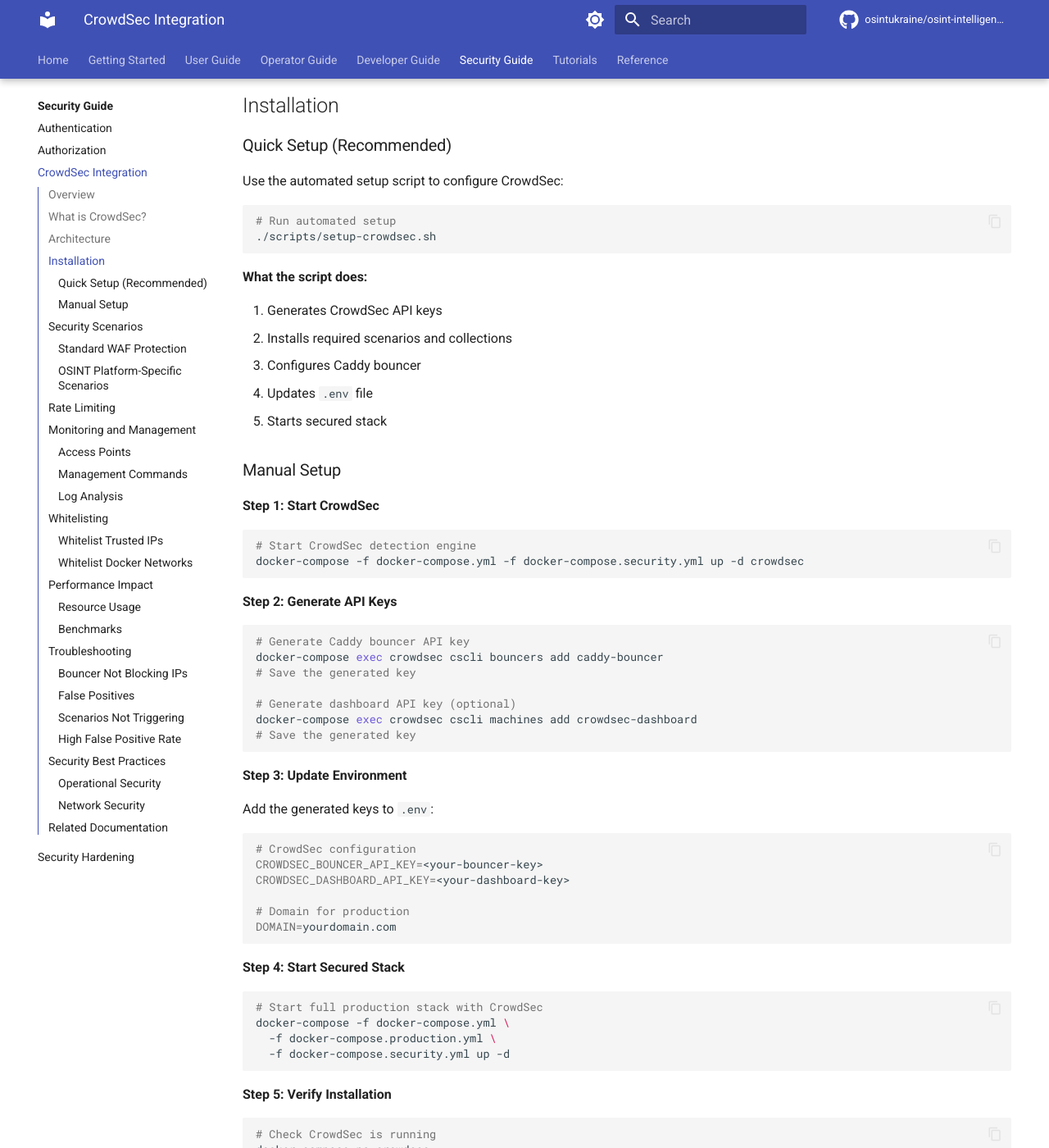
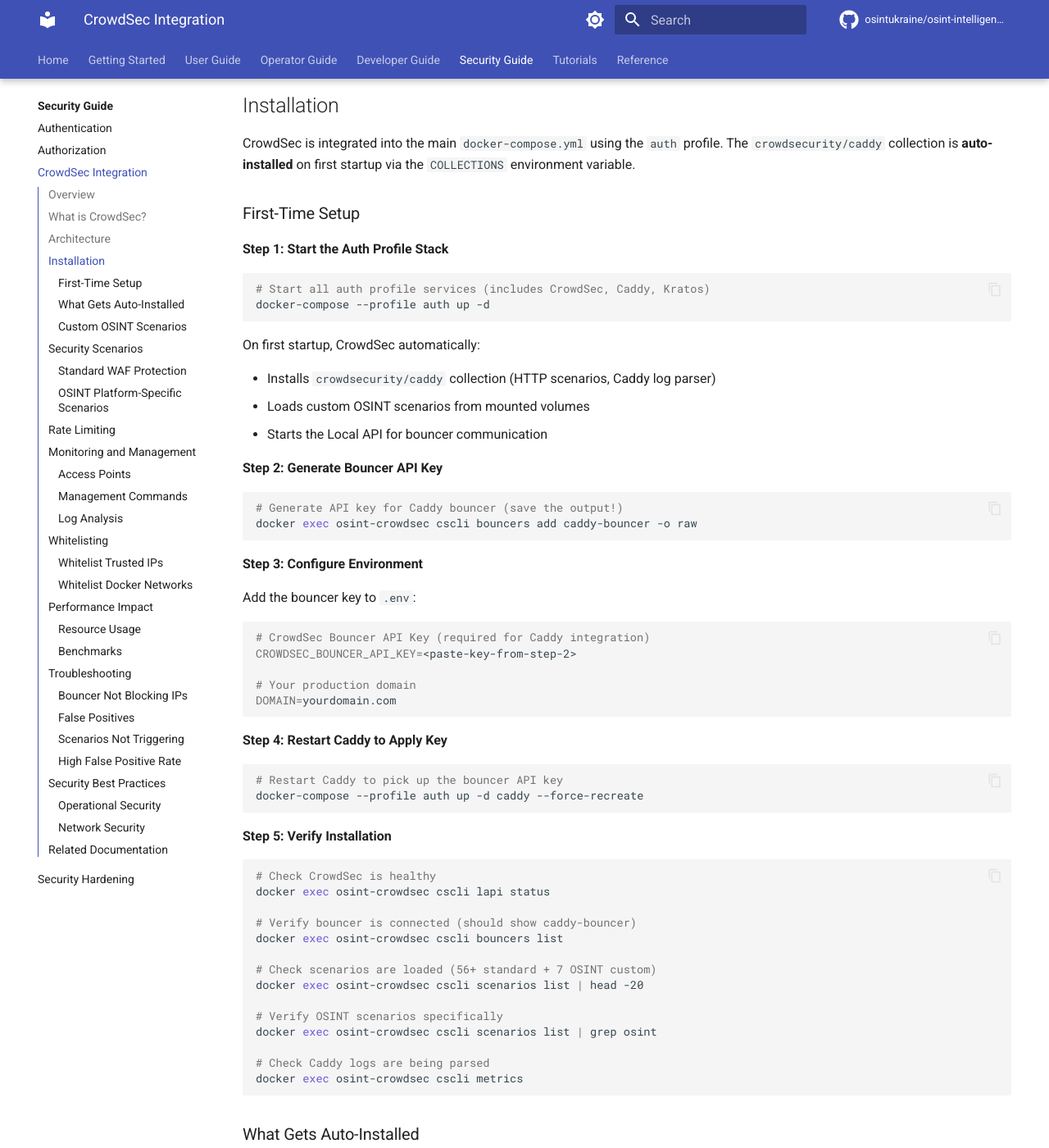
Before and after one commit to osintukraine/osint-platform-docs, an MkDocs documentation site: the page built from docs/security-guide/crowdsec.md, in a window 1280 px wide and 1400 px high, scrolled down 2138 px. Shown: the whole window at 82% size. Built offline with MkDocs 1.6.1 and Material for MkDocs 9.7.7, drawn with Linux system fonts in a browser that asks for light colours; comment, search, counter and statistics services are not loaded; the version menu is left out; some of the changed text lies outside the part shown.

Commit message:
Update CrowdSec documentation with actual implementation
- Update installation section for docker-compose profile-based setup
- Add COLLECTIONS env var for auto-installing crowdsecurity/caddy
- Fix field mappings to match crowdsecurity/caddy-logs parser:
  - evt.Meta.log_type = 'http_access-log' (not caddy_access)
  - evt.Meta.http_path (not evt.Parsed.request_path)
  - evt.Meta.http_user_agent (not evt.Parsed.user_agent)
- Update all 7 OSINT scenario configurations with correct syntax
- Add field mapping reference note for scenario developers
- Update ban durations to match profiles.yaml

🤖 Generated with [Claude Code](https://claude.com/claude-code)

Co-Authored-By: Claude Opus 4.5 <noreply@anthropic.com>

````diff
--- a/docs/security-guide/crowdsec.md
+++ b/docs/security-guide/crowdsec.md
@@ -61,78 +61,91 @@ IP Bans enforced by Caddy Bouncer
 
 ## Installation
 
-### Quick Setup (Recommended)
+CrowdSec is integrated into the main `docker-compose.yml` using the `auth` profile. The `crowdsecurity/caddy` collection is **auto-installed** on first startup via the `COLLECTIONS` environment variable.
 
-Use the automated setup script to configure CrowdSec:
+### First-Time Setup
+
+**Step 1: Start the Auth Profile Stack**
 
 ```bash
-# Run automated setup
-./scripts/setup-crowdsec.sh
+# Start all auth profile services (includes CrowdSec, Caddy, Kratos)
+docker-compose --profile auth up -d
 ```
 
-**What the script does:**
+On first startup, CrowdSec automatically:
 
-1. Generates CrowdSec API keys
-2. Installs required scenarios and collections
-3. Configures Caddy bouncer
-4. Updates `.env` file
-5. Starts secured stack
+- Installs `crowdsecurity/caddy` collection (HTTP scenarios, Caddy log parser)
+- Loads custom OSINT scenarios from mounted volumes
+- Starts the Local API for bouncer communication
 
-### Manual Setup
-
-**Step 1: Start CrowdSec**
+**Step 2: Generate Bouncer API Key**
 
 ```bash
-# Start CrowdSec detection engine
-docker-compose -f docker-compose.yml -f docker-compose.security.yml up -d crowdsec
+# Generate API key for Caddy bouncer (save the output!)
+docker exec osint-crowdsec cscli bouncers add caddy-bouncer -o raw
 ```
 
-**Step 2: Generate API Keys**
+**Step 3: Configure Environment**
+
+Add the bouncer key to `.env`:
 
 ```bash
-# Generate Caddy bouncer API key
-docker-compose exec crowdsec cscli bouncers add caddy-bouncer
-# Save the generated key
+# CrowdSec Bouncer API Key (required for Caddy integration)
+CROWDSEC_BOUNCER_API_KEY=<paste-key-from-step-2>
 
-# Generate dashboard API key (optional)
-docker-compose exec crowdsec cscli machines add crowdsec-dashboard
-# Save the generated key
-```
-
-**Step 3: Update Environment**
-
-Add the generated keys to `.env`:
-
-```bash
-# CrowdSec configuration
-CROWDSEC_BOUNCER_API_KEY=<your-bouncer-key>
-CROWDSEC_DASHBOARD_API_KEY=<your-dashboard-key>
-
-# Domain for production
+# Your production domain
 DOMAIN=yourdomain.com
 ```
 
-**Step 4: Start Secured Stack**
+**Step 4: Restart Caddy to Apply Key**
 
 ```bash
-# Start full production stack with CrowdSec
-docker-compose -f docker-compose.yml \
-  -f docker-compose.production.yml \
-  -f docker-compose.security.yml up -d
+# Restart Caddy to pick up the bouncer API key
+docker-compose --profile auth up -d caddy --force-recreate
 ```
 
 **Step 5: Verify Installation**
 
 ```bash
-# Check CrowdSec is running
-docker-compose ps crowdsec
+# Check CrowdSec is healthy
+docker exec osint-crowdsec cscli lapi status
 
-# Check bouncer is connected
-docker-compose exec crowdsec cscli bouncers list
+# Verify bouncer is connected (should show caddy-bouncer)
+docker exec osint-crowdsec cscli bouncers list
 
-# Verify scenarios are installed
-docker-compose exec crowdsec cscli scenarios list
+# Check scenarios are loaded (56+ standard + 7 OSINT custom)
+docker exec osint-crowdsec cscli scenarios list | head -20
+
+# Verify OSINT scenarios specifically
+docker exec osint-crowdsec cscli scenarios list | grep osint
+
+# Check Caddy logs are being parsed
+docker exec osint-crowdsec cscli metrics
 ```
+
+### What Gets Auto-Installed
+
+The `COLLECTIONS=crowdsecurity/caddy` environment variable triggers automatic installation of:
+
+| Collection | Scenarios | Description |
+|------------|-----------|-------------|
+| `crowdsecurity/caddy` | 1 | Caddy log parser |
+| `crowdsecurity/base-http-scenarios` | 15+ | SQL injection, XSS, path traversal, etc. |
+| `crowdsecurity/http-cve` | 40+ | CVE-specific exploit detection |
+
+### Custom OSINT Scenarios
+
+Seven platform-specific scenarios are mounted from `infrastructure/crowdsec/scenarios/`:
+
+| Scenario | Ban Duration | Trigger |
+|----------|--------------|---------|
+| `osint/api-abuse` | 6 hours | 20+ distinct API paths in 10s |
+| `osint/auth-bruteforce` | 24 hours | 3 failed auth in 60s |
+| `osint/admin-abuse` | 48 hours | 5 admin panel requests in 5min |
+| `osint/search-abuse` | 12 hours | 20 search/messages in 60s |
+| `osint/data-extraction` | 72 hours | 50 successful API calls in 5s |
+| `osint/rss-abuse` | 3 minutes | 15 RSS requests in 30s |
+| `osint/suspicious-ua` | 1 hour | 15 requests with bot/curl/python UA |
 
 ## Security Scenarios
 
@@ -155,7 +168,14 @@ CrowdSec includes built-in web application firewall scenarios:
 
 ### OSINT Platform-Specific Scenarios
 
-Custom scenarios tailored for intelligence platform protection:
+Custom scenarios tailored for intelligence platform protection. These use field mappings from the `crowdsecurity/caddy-logs` parser:
+
+!!! note "Field Mapping Reference"
+    - `evt.Meta.log_type` = `http_access-log` (set by Caddy parser)
+    - `evt.Meta.http_path` = Request URI (e.g., `/api/messages`)
+    - `evt.Meta.http_status` = HTTP status code (e.g., `200`, `401`)
+    - `evt.Meta.http_user_agent` = User-Agent header
+    - `evt.Meta.source_ip` = Client IP address
 
 #### 1. API Abuse Detection (`osint/api-abuse`)
 
@@ -166,22 +186,24 @@ Detects automated scraping and excessive API usage.
 ```yaml
 name: osint/api-abuse
 type: leaky
-description: "Detects API abuse via excessive requests"
-filter: "evt.Meta.log_type == 'caddy_access' && evt.Parsed.request_path startsWith '/api/'"
+description: "Detect API abuse against OSINT platform endpoints"
+filter: "evt.Meta.log_type == 'http_access-log' && evt.Meta.http_path contains '/api/'"
+leakspeed: "10s"
 capacity: 50
-leakspeed: "10s"
 groupby: "evt.Meta.source_ip"
+distinct: "evt.Meta.http_path"
+condition: "len(queue.Queue) >= 20"
+blackhole: 300s
 labels:
-  service: api
-  type: abuse
-  remediation: ban
-blackhole: 300s  # 5-minute ban
+  service: osint-api
+  type: api_abuse
+  remediation: true
 ```
 
 **Detection:**
 
-- Triggers on >20 API calls in 10 seconds
-- Bans IP for 5 minutes
+- Triggers on 20+ distinct API paths in 10 seconds
+- Bans IP for 6 hours (via profiles.yaml)
 - Protects against automated data scraping
 
 #### 2. Search API Protection (`osint/search-abuse`)
@@ -192,16 +214,20 @@ Prevents abuse of search and message endpoints.
 
 ```yaml
 name: osint/search-abuse
-filter: "evt.Parsed.request_path in ['/api/search', '/api/messages']"
-capacity: 20
+type: leaky
+filter: "evt.Meta.log_type == 'http_access-log' && (evt.Meta.http_path contains '/api/search' || evt.Meta.http_path contains '/api/messages')"
 leakspeed: "60s"
-blackhole: 600s  # 10-minute ban
+capacity: 30
+groupby: "evt.Meta.source_ip"
+distinct: "evt.Meta.http_path"
+condition: "len(queue.Queue) >= 20"
+blackhole: 600s
 ```
 
 **Detection:**
 
-- Triggers on >20 searches per minute
-- Bans IP for 10 minutes
+- Triggers on 20+ distinct search/message queries per minute
+- Bans IP for 12 hours
 - Prevents search result harvesting
 
 #### 3. RSS Feed Protection (`osint/rss-abuse`)
@@ -212,16 +238,19 @@ Prevents RSS feed hammering.
 
 ```yaml
 name: osint/rss-abuse
-filter: "evt.Parsed.request_path startsWith '/api/rss/'"
-capacity: 10
-leakspeed: "120s"  # 2 minutes
-blackhole: 180s  # 3-minute ban
+type: leaky
+filter: "evt.Meta.log_type == 'http_access-log' && evt.Meta.http_path contains '/rss/'"
+leakspeed: "30s"
+capacity: 20
+groupby: "evt.Meta.source_ip"
+condition: "len(queue.Queue) >= 15"
+blackhole: 180s
 ```
 
 **Detection:**
 
-- Triggers on >10 RSS requests per 2 minutes
-- Allows reasonable polling intervals
+- Triggers on 15+ RSS requests in 30 seconds
+- Allows reasonable polling intervals (1 req/2s)
 - Bans for 3 minutes
 
 #### 4. Authentication Security (`osint/auth-bruteforce`)
@@ -232,17 +261,21 @@ Protects against credential stuffing and brute force.
 
 ```yaml
 name: osint/auth-bruteforce
-filter: "evt.Parsed.request_path == '/api/auth/login' && evt.Meta.http_status == '401'"
-capacity: 3
-leakspeed: "10s"
-blackhole: 900s  # 15-minute ban
+type: leaky
+filter: "evt.Meta.log_type == 'http_access-log' && evt.Meta.http_path contains '/auth/' && evt.Meta.http_status in ['400', '401', '403', '422']"
+leakspeed: "60s"
+capacity: 5
+groupby: "evt.Meta.source_ip"
+condition: "len(queue.Queue) >= 3"
+blackhole: 900s
 ```
 
 **Detection:**
 
-- Triggers on 3 failed login attempts in 10 seconds
-- Bans IP for 15 minutes
-- Protects Ory Kratos and JWT login endpoints
+- Triggers on 3 failed auth attempts in 60 seconds
+- Covers all error codes (400, 401, 403, 422)
+- Bans IP for 24 hours
+- Protects Ory Kratos authentication endpoints
 
 #### 5. Admin Interface Protection (`osint/admin-abuse`)
 
@@ -252,37 +285,44 @@ Monitors access to admin panels (NocoDB, Grafana, Prometheus).
 
 ```yaml
 name: osint/admin-abuse
-filter: "evt.Parsed.request_path in ['/nocodb', '/grafana', '/prometheus']"
+type: leaky
+filter: "evt.Meta.log_type == 'http_access-log' && (evt.Meta.http_path contains '/nocodb/' || evt.Meta.http_path contains '/grafana/' || evt.Meta.http_path contains '/prometheus/')"
+leakspeed: "300s"
 capacity: 10
-leakspeed: "600s"  # 10 minutes
-blackhole: 1800s  # 30-minute ban
+groupby: "evt.Meta.source_ip"
+condition: "len(queue.Queue) >= 5"
+blackhole: 1800s
 ```
 
 **Detection:**
 
-- Triggers on >10 admin requests per 10 minutes
+- Triggers on 5+ admin requests in 5 minutes
 - Stricter limits for sensitive endpoints
-- Bans for 30 minutes
+- Bans for 48 hours
 
 #### 6. Data Extraction Prevention (`osint/data-extraction`)
 
-Detects bulk download attempts.
+Detects rapid successful API calls indicating bulk data extraction.
 
 **Configuration:**
 
 ```yaml
 name: osint/data-extraction
-filter: "evt.Meta.http_status == '200' && evt.Meta.bytes_sent > 1048576"
-capacity: 5
-leakspeed: "300s"  # 5 minutes
-blackhole: 1200s  # 20-minute ban
+type: leaky
+filter: "evt.Meta.log_type == 'http_access-log' && evt.Meta.http_path contains '/api/' && evt.Meta.http_status == '200'"
+leakspeed: "5s"
+capacity: 100
+groupby: "evt.Meta.source_ip"
+distinct: "evt.Meta.http_path"
+condition: "len(queue.Queue) >= 50"
+blackhole: 1200s
 ```
 
 **Detection:**
 
-- Triggers on large response payloads (>1MB)
+- Triggers on 50+ successful API calls across distinct paths in 5 seconds
 - Identifies bulk download patterns
-- Bans for 20 minutes
+- Bans for 72 hours
 
 #### 7. Bot Detection (`osint/suspicious-ua`)
 
@@ -292,18 +332,25 @@ Filters automated tools and scrapers.
 
 ```yaml
 name: osint/suspicious-ua
-filter: "evt.Parsed.user_agent in ['curl', 'wget', 'python-requests', 'scrapy']"
-capacity: 3
+type: leaky
+filter: "evt.Meta.log_type == 'http_access-log' && evt.Meta.http_user_agent != nil && (Lower(evt.Meta.http_user_agent) contains 'bot' || Lower(evt.Meta.http_user_agent) contains 'crawler' || Lower(evt.Meta.http_user_agent) contains 'scraper' || Lower(evt.Meta.http_user_agent) contains 'curl' || Lower(evt.Meta.http_user_agent) contains 'wget' || Lower(evt.Meta.http_user_agent) contains 'python')"
 leakspeed: "60s"
+capacity: 20
+groupby: "evt.Meta.source_ip"
+condition: "len(queue.Queue) >= 15"
+blackhole: 300s
 labels:
-  remediation: captcha  # CAPTCHA challenge instead of ban
+  service: osint-platform
+  type: suspicious_ua
+  remediation: true
 ```
 
 **Detection:**
 
-- Detects common scraping tools
-- Challenges with CAPTCHA (future)
-- Allows legitimate research tools with proper user agents
+- Triggers on 15+ requests with suspicious user agent in 60 seconds
+- Detects common scraping tools (bot, crawler, curl, wget, python)
+- Bans for 1 hour
+- Case-insensitive matching via `Lower()` function
 
 ## Rate Limiting
 
````
